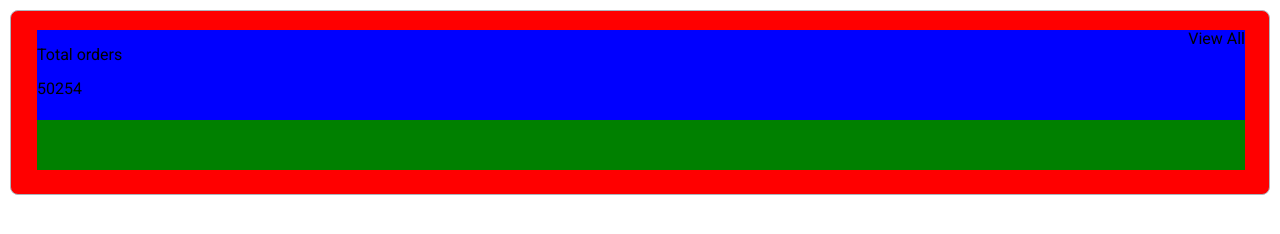
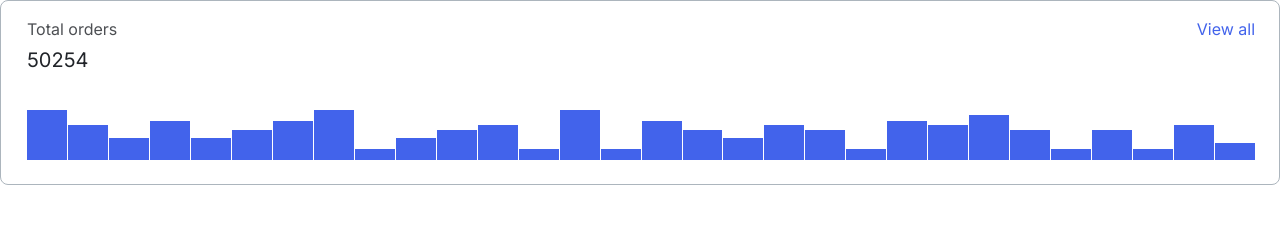
Before and after one commit to js-tasks-ru/htmlcss-20220210_schyotkina-anna, a website: page 04-lection2/01-histogram/index.html in a window 1280 px wide. Drawn offline with Linux system fonts and the light colour scheme.

Commit message:
01-histogram

```diff
--- a/04-lection2/01-histogram/histogram.css
+++ b/04-lection2/01-histogram/histogram.css
@@ -1,26 +1,51 @@
-body {
-    padding: 10px;
-}
-
 .historgam {
-    background-color: red;
     border: 1px solid var(--border);
     box-sizing: border-box;
     border-radius: 8px;
     height: 185px;
-    padding: 19px 24px 24px 26px;
+    padding: 16px 24px 24px 26px;
     display: flex;
     flex-direction: column;
+    font-family: Inter;
 }
 
 .historgam__header {
-    background-color: blue;
     flex-grow: 1;
     display: flex;
     justify-content: space-between;
 }
 
 .historgam__content {
-    background-color: green;
     flex-basis: 50px;
 }
+
+.historgam__text {
+    opacity: 0.8;
+    color: var(--text-main);
+    line-height: 24px;
+    margin: 0px;
+}
+
+.historgam__text_value {
+    font-size: 20px;
+    line-height: 26px;
+    opacity: 1;
+    margin-top: 6px;
+}
+
+.historgam__link {
+    margin-top: 3px;
+    line-height: 24px;
+    color: var(--primary-bg);
+}
+
+.historgam__content {
+    display: flex;
+    align-items: flex-end;
+    gap: 1px;
+}
+
+.historgam__column {
+    background-color: var(--primary-bg);
+    flex-grow: 1;
+}
--- a/04-lection2/01-histogram/index.html
+++ b/04-lection2/01-histogram/index.html
@@ -10,14 +10,45 @@
         <div class="historgam">
             <div class="historgam__header">
                 <div class="historgam__total-container">
-                    <p class="historgam__total-text">Total orders</p>
-                    <p class="historgam__total-text_value">50254</p>
+                    <p class="historgam__text">Total orders</p>
+                    <p class="historgam__text historgam__text_value">50254</p>
                 </div>
                 <div class="historgam__link-container">
-                    <a class="historgam__link-text">View All</a>
+                    <a class="historgam__link">View all</a>
                 </div>
             </div>
-            <div class="historgam__content"></div>
+            <div class="historgam__content">
+                <div class="historgam__column" style="height: 100%"></div>
+                <div class="historgam__column" style="height: 70%"></div>
+                <div class="historgam__column" style="height: 44%"></div>
+                <div class="historgam__column" style="height: 78%"></div>
+                <div class="historgam__column" style="height: 44%"></div>
+                <div class="historgam__column" style="height: 60%"></div>
+                <div class="historgam__column" style="height: 78%"></div>
+                <div class="historgam__column" style="height: 100%"></div>
+                <div class="historgam__column" style="height: 22%"></div>
+                <div class="historgam__column" style="height: 44%"></div>
+                <div class="historgam__column" style="height: 60%"></div>
+                <div class="historgam__column" style="height: 70%"></div>
+                <div class="historgam__column" style="height: 22%"></div>
+                <div class="historgam__column" style="height: 100%"></div>
+                <div class="historgam__column" style="height: 22%"></div>
+                <div class="historgam__column" style="height: 78%"></div>
+                <div class="historgam__column" style="height: 60%"></div>
+                <div class="historgam__column" style="height: 44%"></div>
+                <div class="historgam__column" style="height: 70%"></div>
+                <div class="historgam__column" style="height: 60%"></div>
+                <div class="historgam__column" style="height: 22%"></div>
+                <div class="historgam__column" style="height: 78%"></div>
+                <div class="historgam__column" style="height: 70%"></div>
+                <div class="historgam__column" style="height: 90%"></div>
+                <div class="historgam__column" style="height: 60%"></div>
+                <div class="historgam__column" style="height: 22%"></div>
+                <div class="historgam__column" style="height: 60%"></div>
+                <div class="historgam__column" style="height: 22%"></div>
+                <div class="historgam__column" style="height: 70%"></div>
+                <div class="historgam__column" style="height: 34%"></div>
+            </div>
         </div>
     </body>
 </html>
```
